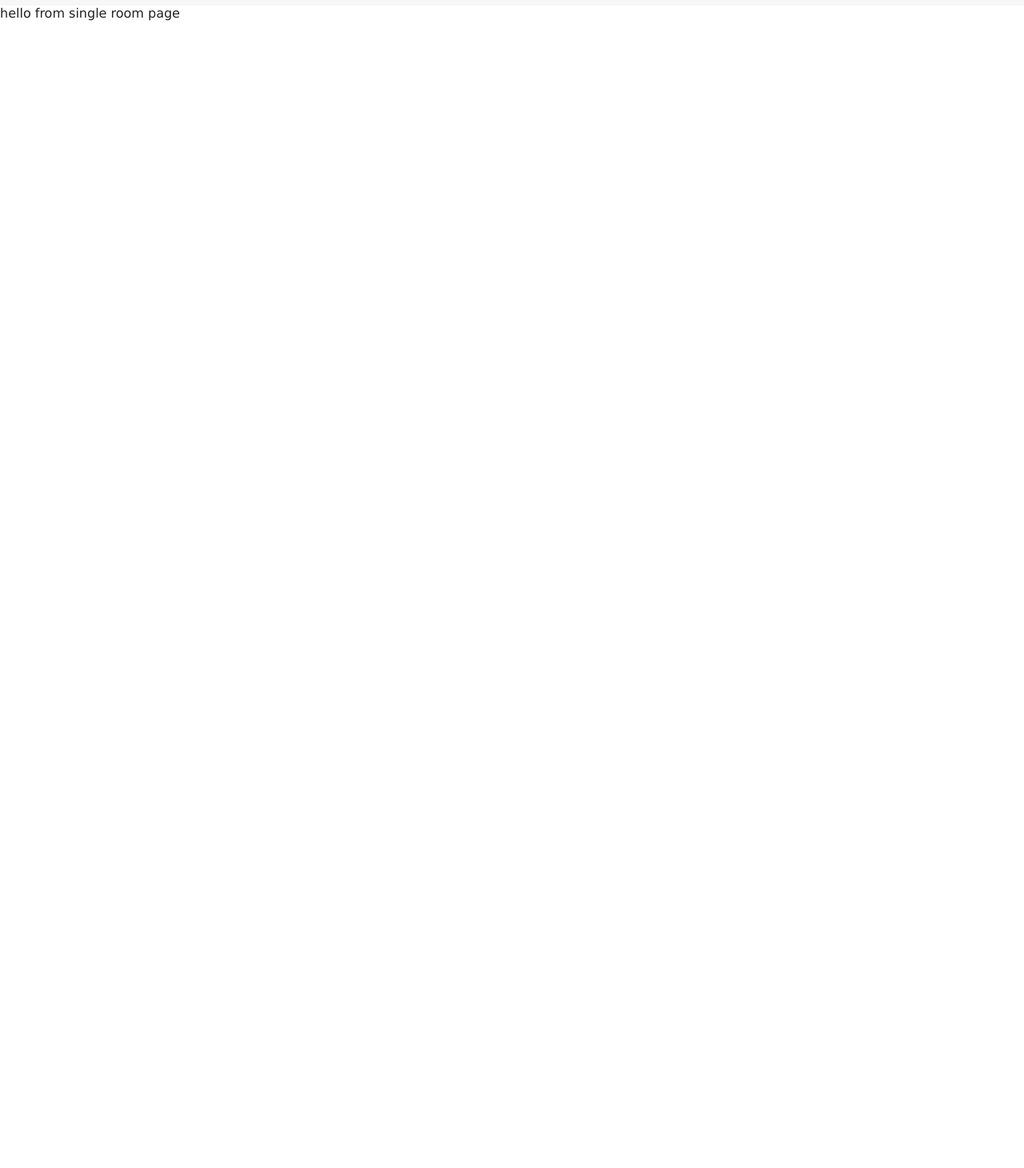
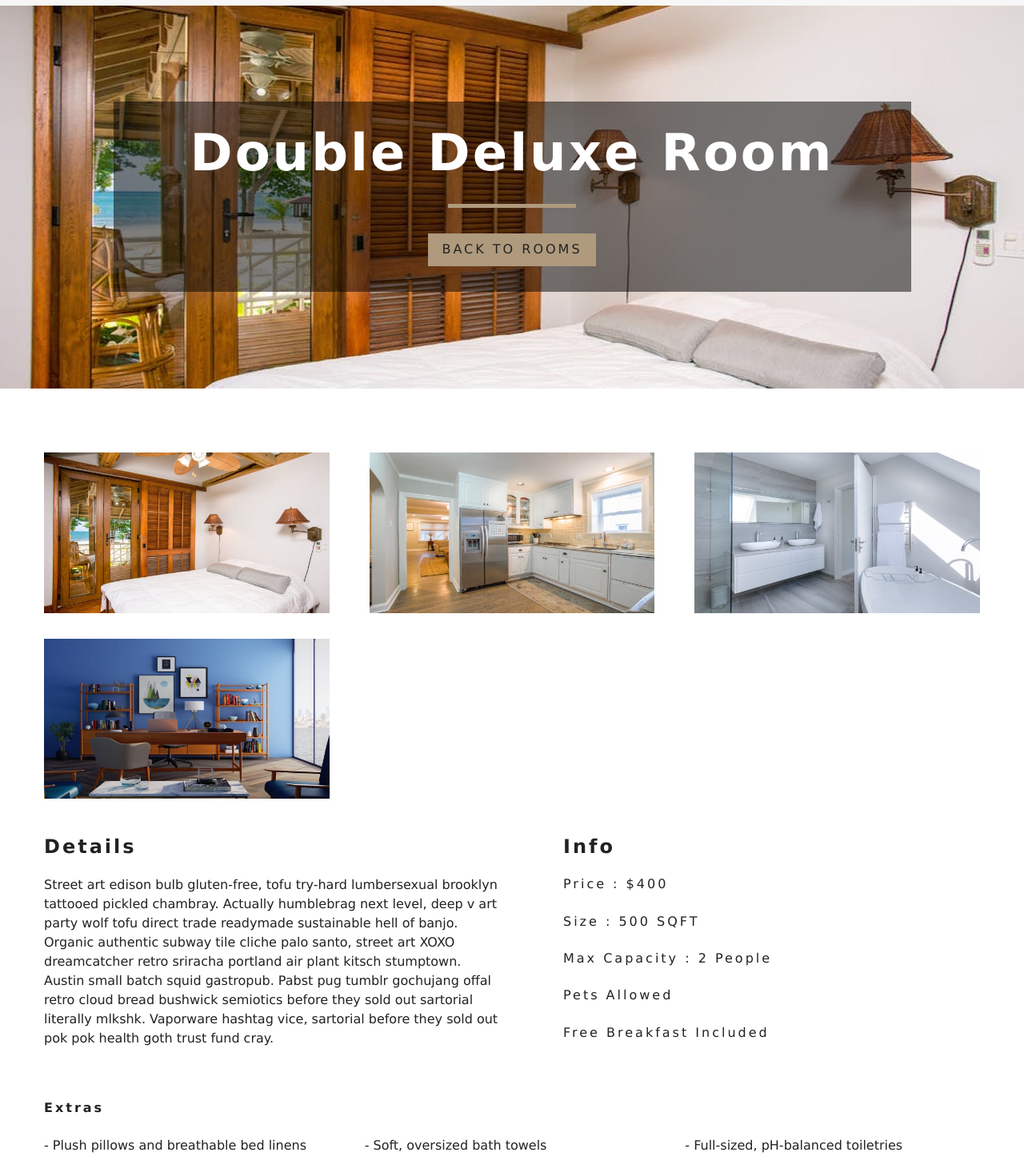
Before and after one commit to AndreyKholopov/Beach-Resort, a React (Create React App) app: page /rooms/double-deluxe in a window 1280 px wide. Shown: the part 60-1521 px from the top of the page at 80% size. Before the commit the page ends 800 px from the top, so only its background shows below. Built offline with nearby package versions, Linux system fonts and the light colour scheme.

Commit message:
add single room page

```diff
--- a/package.json
+++ b/package.json
@@ -10,7 +10,8 @@
     "react-dom": "^16.12.0",
     "react-icons": "^3.9.0",
     "react-router-dom": "^5.1.2",
-    "react-scripts": "3.3.1"
+    "react-scripts": "3.3.1",
+    "styled-components": "^5.0.1"
   },
   "scripts": {
     "start": "react-scripts start",
--- /dev/null
+++ b/src/components/StyledHero.js
@@ -0,0 +1,14 @@
+import styled from "styled-components";
+
+import defaultImg from "../images/room-1.jpeg";
+
+const StyledHero = styled.header`
+   min-height: 60vh;
+   background: url(${props => (props.img ? props.img : defaultImg)})
+      center/cover no-repeat;
+   display: flex;
+   align-items: center;
+   justify-content: center;
+`;
+
+export default StyledHero;
--- a/src/context.js
+++ b/src/context.js
@@ -35,9 +35,16 @@
       return tempItems;
    }
 
+   getRoom = slug => {
+      let tempRooms = [...this.state.rooms];
+      const room = tempRooms.find(room => room.slug === slug);
+
+      return room;
+   };
+
    render() {
       return (
-         <RoomContext.Provider value={{ ...this.state }}>
+         <RoomContext.Provider value={{ ...this.state, getRoom: this.getRoom }}>
             {this.props.children}
          </RoomContext.Provider>
       );
--- a/src/pages/SingleRoom.js
+++ b/src/pages/SingleRoom.js
@@ -1,7 +1,104 @@
 import React, { Component } from "react";
 
+import defaultBcg from "../images/room-1.jpeg";
+import Hero from "../components/Hero";
+import Banner from "../components/Banner";
+import { RoomContext } from "../context";
+import StyledHero from "../components/StyledHero";
+
+import { Link } from "react-router-dom";
+
 export default class SingleRoom extends Component {
+   constructor(props) {
+      super(props);
+
+      this.state = {
+         slug: this.props.match.params.slug,
+         defaultBcg
+      };
+   }
+
+   static contextType = RoomContext;
+
+   // componentDidMount() {}
+
    render() {
-      return <div>hello from single room page</div>;
+      const { getRoom } = this.context;
+      const room = getRoom(this.state.slug);
+
+      if (!room) {
+         return (
+            <div className="error">
+               <h3>no such room could be found...</h3>
+               <Link to="/rooms" className="btn-primary">
+                  back to rooms
+               </Link>
+            </div>
+         );
+      }
+
+      const {
+         name,
+         description,
+         capacity,
+         size,
+         price,
+         extras,
+         breakfast,
+         pets,
+         images
+      } = room;
+
+      const [mainImg, ...defaultImg] = images;
+
+      return (
+         <>
+            <StyledHero img={mainImg || this.state.defaultBcg}>
+               <Banner title={`${name} room`}>
+                  <Link to="/rooms" className="btn-primary">
+                     back to rooms
+                  </Link>
+               </Banner>
+            </StyledHero>
+
+            <section className="single-room">
+               <div className="single-room-images">
+                  {images.map((item, index) => {
+                     return <img key={index} src={item} item={name} />;
+                  })}
+               </div>
+
+               <div className="single-room-info">
+                  <article className="desc">
+                     <h3>details</h3>
+                     <p>{description}</p>
+                  </article>
+
+                  <article className="info">
+                     <h3>info</h3>
+                     <h6>price : ${price}</h6>
+                     <h6>size : {size} SQFT</h6>
+                     <h6>
+                        max capacity :{" "}
+                        {capacity > 1
+                           ? `${capacity} people`
+                           : `${capacity} person`}
+                     </h6>
+                     <h6>{pets ? "pets allowed" : "no pets allowed"}</h6>
+                     <h6>{breakfast && "free breakfast included"}</h6>
+                  </article>
+               </div>
+            </section>
+
+            <section className="room-extras">
+               <h6>extras</h6>
+               <ul className="extras">
+                  {extras.map((item, index) => {
+                     return <li key={index}>- {item}</li>;
+                  })}
+               </ul>
+            </section>
+         </>
+      );
    }
 }
```
Also changed, not shown: 1 other file (tests, documents, lock files or other folders).
